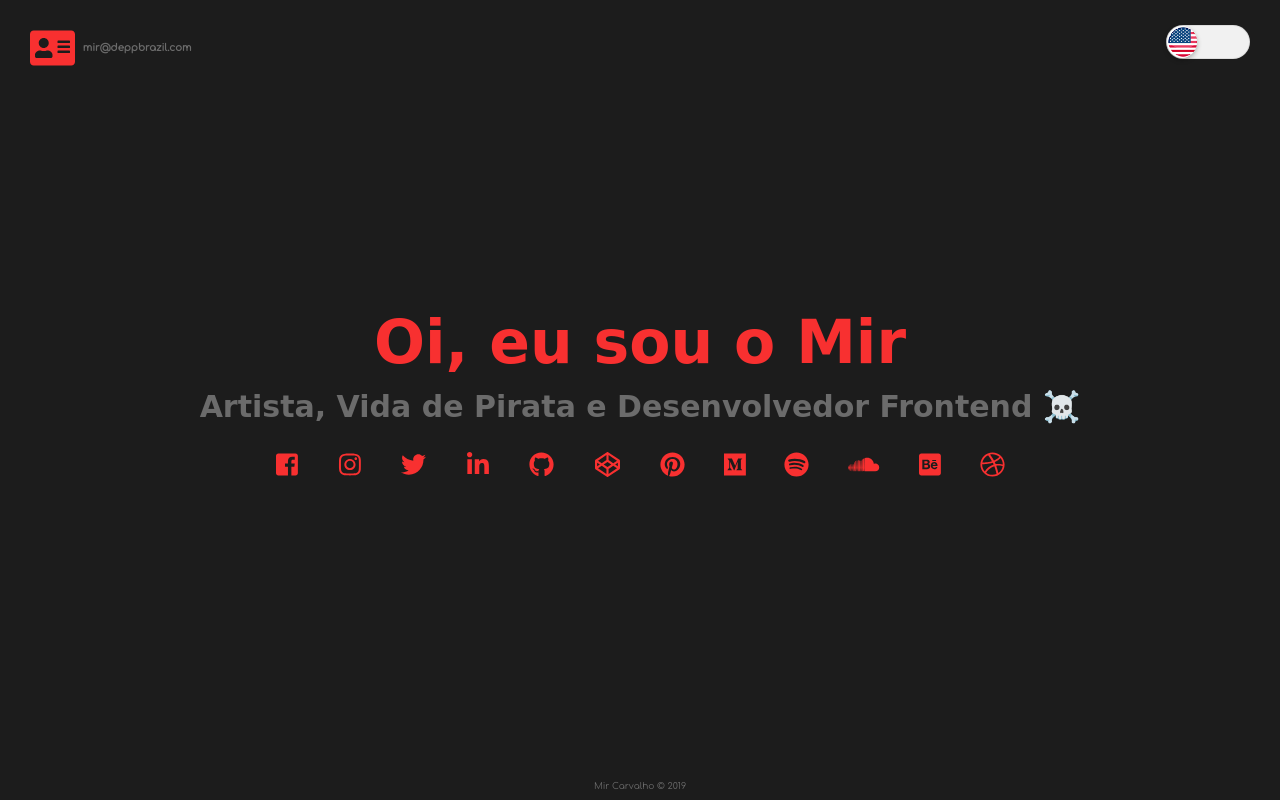
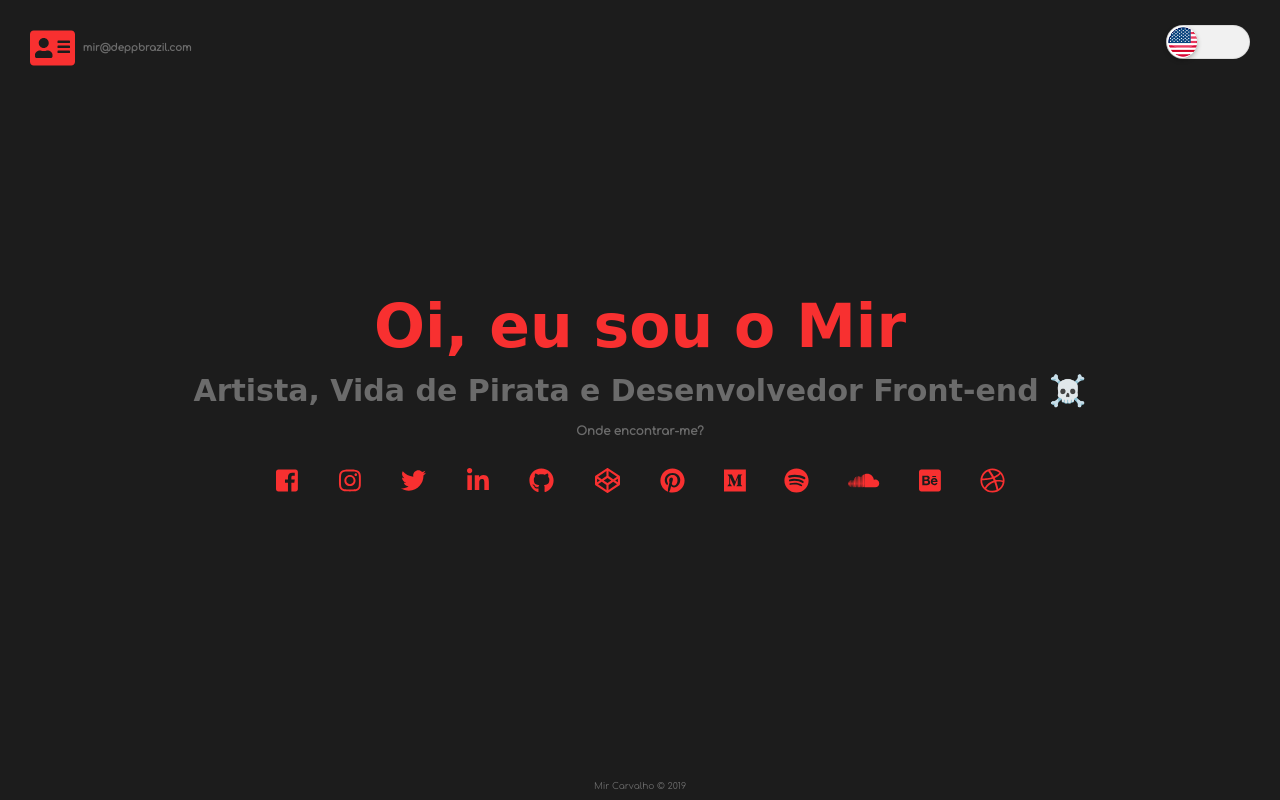
Before and after one commit to deppbrazil/deppbrazilBR.github.io, a website: page index.html in a window 1280 px wide. Drawn offline with Linux system fonts and the light colour scheme; a web font is replaced by a local one.

Commit message:
up cv and add (onde encontrar-me?)

```diff
--- a/index.html
+++ b/index.html
@@ -40,7 +40,8 @@
 
     <section class="container">
         <h1>Oi, eu sou o Mir</h1>
-        <h2>Artista, Vida de Pirata e Desenvolvedor Frontend ☠️</h2>
+        <h2>Artista, Vida de Pirata e Desenvolvedor Front-end ☠️</h2>
+        <h3>Onde encontrar-me?</h3>
         <div class="wrapper">
             <div class="container-icons">
                 <a target="_blank" href="https://web.facebook.com/eusoumircarvalho"><i class="fab fa-facebook-square"></i></a>
```
Also changed, not shown: 2 other files.
